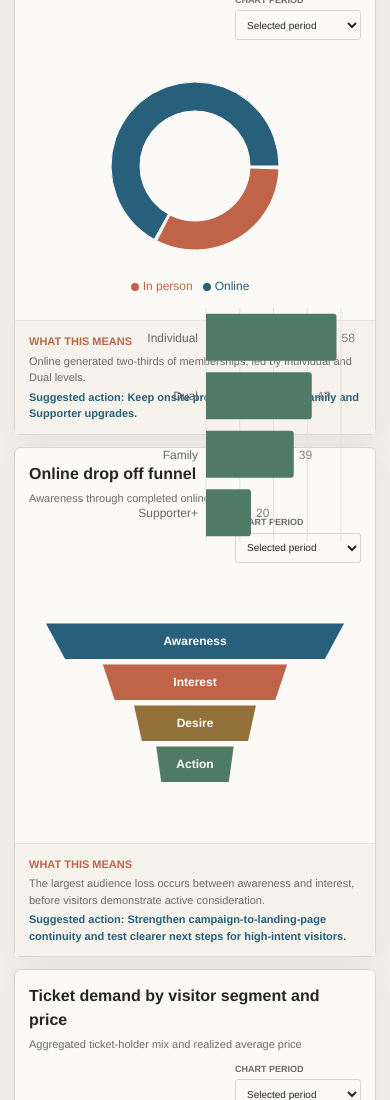
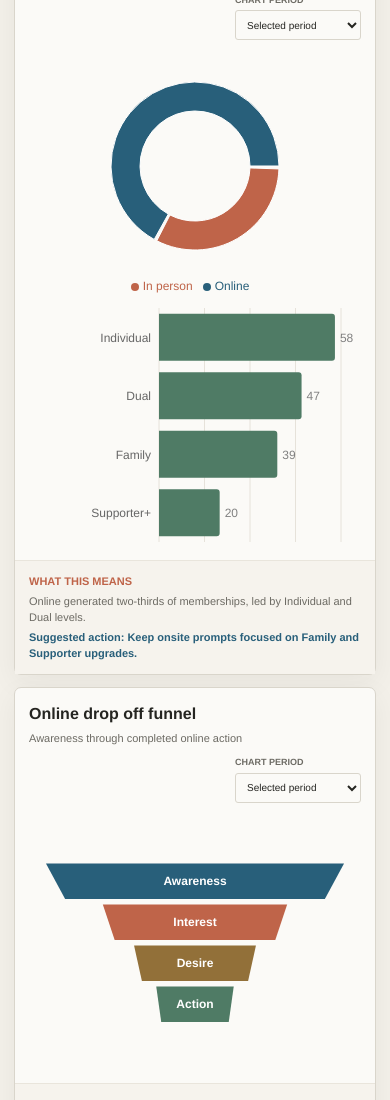
Before and after one commit to michaelbodellslalom/lucas-museum-dashboard, a React (Vite) app: page / in a window 390 px wide. Shown: the part 2481-3581 px from the top of the page. Built offline with nearby package versions, Linux system fonts and the light colour scheme.

Commit message:
Fix membership chart responsive layout on mobile viewports

```diff
--- a/src/components/Charts.tsx
+++ b/src/components/Charts.tsx
@@ -78,10 +78,10 @@ export function MembershipChart({ channels, levels }: { channels: CategoryValue[
   return <div className="membership-chart">
     <DonutChart data={channels} label="Membership sales split between online and in-person channels" />
     <AccessibleChart label="Memberships sold by level" height={250}>
-      <ResponsiveContainer width="100%" height="100%"><BarChart data={levelData} layout="vertical" margin={{ top: 8, right: 20, bottom: 8, left: 95 }}>
+      <ResponsiveContainer width="100%" height="100%"><BarChart data={levelData} layout="vertical" margin={{ top: 8, right: 20, bottom: 8, left: 70 }}>
         <CartesianGrid stroke="#e6e2da" horizontal={false} />
         <XAxis type="number" hide />
-        <YAxis dataKey="name" type="category" tickLine={false} axisLine={false} width={82} fontSize={12} />
+        <YAxis dataKey="name" type="category" tickLine={false} axisLine={false} width={60} fontSize={12} />
         <Tooltip contentStyle={tooltipStyle} formatter={(value) => Number(value).toLocaleString()} />
         <Bar dataKey="value" name={view === 'selected' ? 'Selected period' : 'Prior comparable'} fill="#4f7b65" radius={[0, 3, 3, 0]}><LabelList dataKey="value" position="right" formatter={(value) => Number(value).toLocaleString()} fontSize={12} /></Bar>
       </BarChart></ResponsiveContainer>
--- a/src/index.css
+++ b/src/index.css
@@ -227,6 +227,7 @@ tbody th { min-width: 120px; font-size: 12px; } td:last-child { min-width: 200px
   .page > section, .operations-band { margin-top: 34px; }.section-heading { align-items: flex-start; flex-direction: column; gap: 4px; }
   .kpi-grid { grid-template-columns: 1fr 1fr; gap: 7px; }.kpi-card { min-height: 175px; padding: 12px; }.kpi-card > strong { font-size: 25px; }.source-badge { white-space: normal; }
   .chart-card { padding: 14px; }.card-heading { flex-direction: column; }.chart-card-tools { width: 100%; justify-content: space-between; }.chart-view-filter { margin-left: auto; }.insight { margin: 10px -14px -14px; padding: 12px 14px; grid-template-columns: 1fr; }.insight > b { grid-column: 1; }.membership-chart { grid-template-columns: 1fr; }
+    .executive-paired-card > .membership-chart { height: auto !important; }
   .data-assurance { grid-template-columns: 1fr; gap: 15px; }.mini-metric-grid, .mini-metric-grid.compact { grid-template-columns: repeat(2, 1fr); }.threshold-row { justify-content: flex-start; flex-wrap: wrap; }
   .subsection-title { flex-direction: column; }.queue-summary dl { grid-template-columns: 1fr; }.privacy-note { flex-wrap: wrap; }
 }
```
